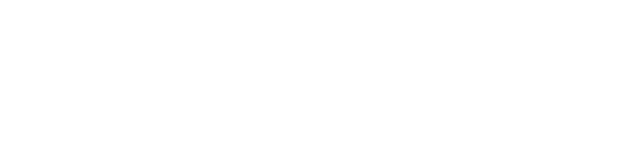
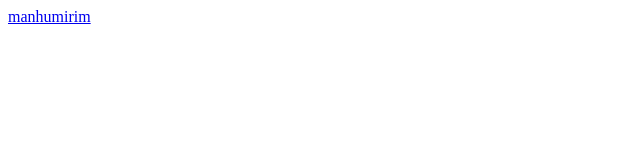
Before and after one commit to Rondp/CSW-SI1N, a plain HTML site: page Aula08/Cidades/Manhumirim.HTML in a window 1280 px wide. Shown: the whole page, without its empty margins (0-640 px from the left). Drawn offline with Linux system fonts and the light colour scheme.

Commit message:
Add files via upload

```diff
--- a/Aula08/Cidades/Manhumirim.HTML
+++ b/Aula08/Cidades/Manhumirim.HTML
@@ -7,7 +7,7 @@
     <title>Manhumirim</title>
 </head>
 <body>
-
+    <a href="https://g1.globo.com/mg/zona-da-mata/noticia/2024/02/24/motorista-de-aplicativo-encomenda-roubo-em-loja-de-celulares-para-tentar-pagar-divida-de-r-30-mil-em-mg.ghtml" target="_blank" ref="externo"> manhumirim</a>
     <br>
     <br>
 
```
